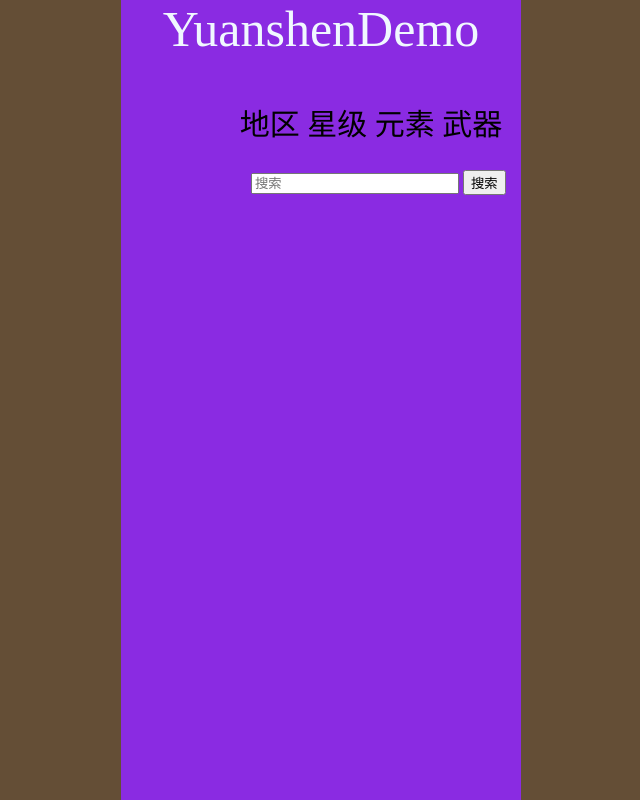
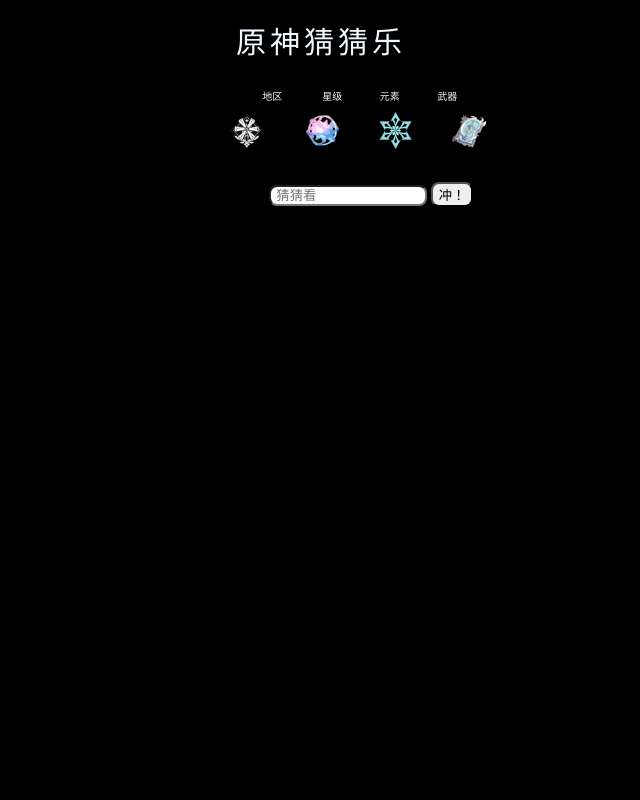
Before and after one commit to RMKN233/RMKN233.github.io, a plain HTML site: page gamepage/game.html in a window 1280 px wide. Shown: the whole page, without its empty margins (319-959 px from the left). Drawn offline with Linux system fonts and the light colour scheme; a web font is replaced by a local one.

Commit message:
v0.0.1beta

```diff
--- a/gamepage/game.css
+++ b/gamepage/game.css
@@ -1,38 +1,69 @@
+#body{
+    height: 100%;
+    text-align: center;
+}
+
+
 #main{
-    width: 400px;
-    height: 800px;
-    position: absolute;
+    width: 100%;
+    height: 100%;
+    max-height: 650px;
+    min-height: 600px;
+    margin: 0 auto;
+    background-color:rgb(0, 0, 0);
+    text-align: center;
+}
+
+#title{
+    position: relative;
     margin: auto;
-    left: 0;
-    top: 0;
-    bottom: 0;
-    right: 0;
-    background-color: blueviolet;
+    width: auto;
+    height: 50px;
+    top: 10px;
 }
 
 #tipsfont{
-    width: 400px;
-    height: 100px;
-    position: absolute;
+    position: relative;
     margin: auto;
-    top: 0;
-    left: 50px;
-    bottom: 500px;
-    right: 0;
+    width: 80%;
+    height: 50px;
+    text-align: center;
+
+    top: 30px;
+    left: 40px;
+}
+#tipsImg{
+    position: relative;
+    margin: auto;
+    left: -5px;
+    top: -5px;
+    height: 65px;
 }
 
 #box{
-    width: 270px;
+    position: relative;
+    margin: 0 auto;
+    width: 250px;
     height: 200px;
-    position: absolute;
-    left: 130px;
-    top: 170px;
-    bottom: 0;
-    right: 0;
+    left: 50px;
+    bottom: 430px;
 }
 
 #DrawArea{
+    position: relative;
+    margin: auto;
+    width: 350px;
+    height: 500px;
+    top: 50px;
+    left: 0;
+}
 
-    width: 400px;
-    height: 600px;
+#restart{
+    position: relative;
+
 }
+
+@font-face {
+    font-family: afont;
+    src: url(../font/锐字真言体.ttf);
+}
--- a/gamepage/game.html
+++ b/gamepage/game.html
@@ -1,5 +1,5 @@
 <!DOCTYPE html>
-<html lang="en">
+<html lang="en" style="height: 100%;">
 <head>
     <meta charset="UTF-8">
     <meta http-equiv="X-UA-Compatible" content="IE=edge">
@@ -8,33 +8,40 @@
     <link rel="stylesheet" href="./game.css">
     <style>
         #txt {
-            width: 200px;
+            width: 150px;
         }
 
         div p {
-            margin: 0;
-            padding: 0;
-            padding-left: 5px;
-            padding-top: 5px;
+            margin: auto;
+            padding: auto;
+            padding-left: 3px;
+            padding-top: 3px;
+
         }
     </style>
 </head>
-<body bgcolor="#6494ed36">
+<body bgcolor="#000000" >
     <!--复制主页面-->
     <div id="main">
         <!--标题文字-->
-        <div id="title" align="center" style="color: aliceblue; font-size: 50px;">YuanshenDemo</div>
+        <div id="title" align="center" style="color: aliceblue; font-size: 30px; font-family: afont; letter-spacing: 4px;">原神猜猜乐</div>
 
         <!--提示文字-->
-        <div id="tipsfont"  align="center" style="font-family: 黑体; font-size: 30px;">地区 星级 元素 武器</div>
+        <div id="tipsfont"  align="center" style="font-family: 等线; font-size: 10px;color: aliceblue;">
+            <div>地区&nbsp;&nbsp;&nbsp;&nbsp;&nbsp;&nbsp;&nbsp;&nbsp;&nbsp;&nbsp;&nbsp;&nbsp;&nbsp;&nbsp;&nbsp;
+                星级&nbsp;&nbsp;&nbsp;&nbsp;&nbsp;&nbsp;&nbsp;&nbsp;&nbsp;&nbsp;&nbsp;&nbsp;&nbsp;&nbsp;
+                元素&nbsp;&nbsp;&nbsp;&nbsp;&nbsp;&nbsp;&nbsp;&nbsp;&nbsp;&nbsp;&nbsp;&nbsp;&nbsp;&nbsp;
+                武器&nbsp;</div>
+            <img src="../img/tips.png" alt="aaa" id = "tipsImg">
+        </div>
 
         <!--canvas绘制-->
         <canvas id="DrawArea"></canvas>
 
         <!--搜索框-->
-        <div id="box">
-            <input type="text" placeholder="搜索" id="txt" value="" />
-            <input type="button" value="搜索" id="btn" onclick="serch()" />
+        <div id="box" align="center">
+            <input type="text" placeholder=" 猜猜看" id="txt" value="" style="border-radius: 8px;" />
+            <input type="button" value="冲！" id="btn" onclick="serch()" style="border-radius: 8px;" />
         </div>
 
 
--- a/gamepage/game.js
+++ b/gamepage/game.js
@@ -17,6 +17,7 @@ var SerChara=[  ["八重神子",0,"dq",5,"lei","fq"],["云堇",1,"ly",4,"yan","c
             ];
 
 var ans=Math.floor(Math.random()*45),ALLGuessNum=1,maxnum=6;
+ans=0;
 
 
 
@@ -81,8 +82,12 @@ my$("txt").onkeyup = function () {
     var dvObj = document.createElement("div");
     my$("box").appendChild(dvObj);
     dvObj.id = "dv";
-    dvObj.style.width = "205px";
+    dvObj.style.position = "absolute";
+    dvObj.style.left = "9%";
+    dvObj.style.width = "155px";
     dvObj.style.border = "1px solid green";
+    dvObj.style.color = "aliceblue";
+    dvObj.style.fontSize = "12px";
 
     // 遍历tempArr数组，创建p，添加到dvObj里面
     for (let i = 0; i < tempArr.length; i++) {
@@ -94,7 +99,7 @@ my$("txt").onkeyup = function () {
 
         // 注册鼠标进入事件，鼠标进入，添加黄色背景图
         pObj.onmouseover = function () {
-            this.style.backgroundColor = "yellow";
+            this.style.backgroundColor = "#A52A2A";
         };
 
         // 注册鼠标移除事件，鼠标移除，移除背景色
@@ -111,9 +116,10 @@ my$("txt").onkeyup = function () {
 //canvas绘制
 var canvas=document.querySelector('#DrawArea');
 var context=canvas.getContext("2d");
-canvas.width=400;
-canvas.height=600;
+canvas.width=350;
+canvas.height=500;
 context.font = "15px 黑体";
+context.fillStyle = "#8470FF";
 var imgURL=document.createElement('img');
 imgURL.src="../img/rightwrong.png";
 
@@ -134,32 +140,54 @@ serch = function(){//主函数
     l:if(GuessNum!=-1){
         //alert(GuessNum);
 
-        context.fillText(SerChara[GuessNum][0],30,ALLGuessNum*80+40);
+        context.fillText(SerChara[GuessNum][0],10,(ALLGuessNum-1)*80+40);
 
         for(let i=2;i<=5;i++){
             if(SerChara[ans][i]==SerChara[GuessNum][i])
-                context.drawImage(imgURL,0,0,240,240,(i-2)*70+110,ALLGuessNum*80,70,70);
+                context.drawImage(imgURL,0,0,240,240,(i-2)*70+70,(ALLGuessNum-1)*80,70,70);
             else
-                context.drawImage(imgURL,240,0,240,240,(i-2)*70+110,ALLGuessNum*80,70,70);
+                context.drawImage(imgURL,240,0,240,240,(i-2)*70+70,(ALLGuessNum-1)*80,70,70);
         }
         if(GuessNum==ans){
-            context.fillText(SerChara[ans][0]+" 对了",230,(ALLGuessNum+1)*80+40);
+            context.fillText(SerChara[ans][0]+" 对了",160,(ALLGuessNum)*80+20);
             my$("main").removeChild(my$("box"));
-            break l;
+            func_restart();
+            return;
         }
 
 
-        var temp=170+80*ALLGuessNum;
-        document.getElementById('box').style.top=`${temp}px`;
+        var temp=440-80*ALLGuessNum;
+        document.getElementById('box').style.bottom=`${temp}px`;
         document.getElementById('txt').value = "";
     }
+    else{
+        return;
+    }
     ALLGuessNum++;
-    if(ALLGuessNum==maxnum){
-        context.fillText("5次结束了 答案是"+SerChara[ans][0],170,ALLGuessNum*80+40);
+    if(ALLGuessNum==maxnum && GuessNum!=ans){
+        context.fillText("5次白给了 答案是"+SerChara[ans][0],120,(ALLGuessNum-1)*80+20);
         my$("main").removeChild(my$("box"));
+        ALLGuessNum--;
+        func_restart();
         return;
     }
 
 
+}
 
+var func_restart = function(){
+    var restart =document.createElement("button");
+    var temp=200+80*(ALLGuessNum);
+    restart.id = "restart";
+    restart.onclick = function(){
+        window.location.reload();
+    }
+    restart.style.height = "30px";
+    restart.style.width = "80px";
+    restart.innerHTML = "再来亿次!"
+    restart.style.position = "absolute";
+    restart.style.borderRadius = "8px";
+    restart.style.left ="50%";
+    restart.style.top = `${temp}px`
+    my$("main").appendChild(restart);
 }
--- a/index.css
+++ b/index.css
@@ -1,23 +1,36 @@
+#body{
+    height: 100%;
+    text-align: center;
+}
+
 #index{
-    width: 400px;
-    height: 800px;
-    position: absolute;
-    margin: auto;
-    left: 0;
-    top: 0;
-    bottom: 0;
-    right: 0;
+    width: 100%;
+    height: 100%;
+    max-height: 650px;
+    min-height: 600px;
+    margin: 0 auto;
     background: url(./img/paimeng.png) no-repeat center;
-    background-color: blueviolet;
+    background-color: rgb(0, 0, 0);/*rgb(27, 19, 29)*/
+    text-align: center;
 }
 
 #startbutton{
-    width: 50px;
-    height: 30px;
-    position: absolute;
+    width: 80px;
+    height: 40px;
+    position: relative;
     margin: auto;
     left: 0;
     top: 400px;
-    bottom: 0;
     right: 0;
 }
+
+#title{
+    position: relative;
+    top: 50px;
+}
+
+
+@font-face {
+    font-family: afont;
+    src: url(./font/锐字真言体.ttf);
+}
```
Also changed, not shown: index.html (+2 -2 lines), img/tips.png (added), 1 other file.
